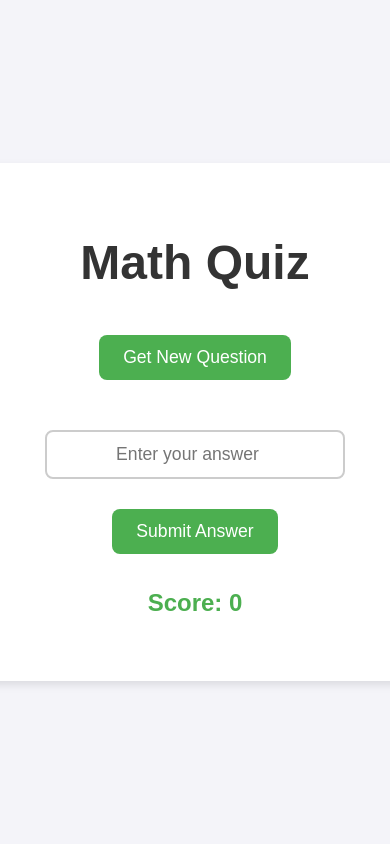
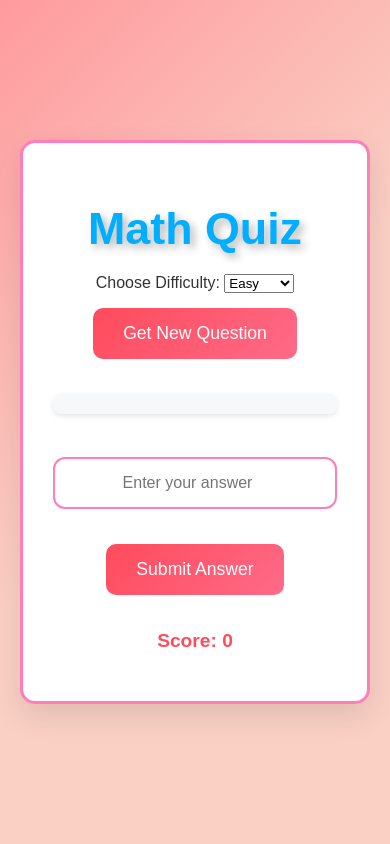
Before and after one commit to VARKALASAIVIGNESH/MathQuiz-app, a Flask app: page / in a window 390 px wide. Run offline with Flask 3, Linux system fonts and the light colour scheme.

Commit message:
index.html

```diff
--- a/templates/index.html
+++ b/templates/index.html
@@ -8,102 +8,135 @@
     <style>
         /* General body styles */
         body {
-            font-family: Arial, sans-serif;
-            text-align: center;
-            background-color: #f4f4f9;
+            font-family: 'Arial', sans-serif;
+            background: linear-gradient(135deg, #ff9a9e, #fad0c4, #fad0c4);
             margin: 0;
             padding: 0;
             display: flex;
-            flex-direction: column;
+            justify-content: center;
             align-items: center;
-            justify-content: center;
             height: 100vh;
             box-sizing: border-box;
+            color: #333;
         }
 
         /* Header styles */
         h1 {
-            color: #333;
-            font-size: 3rem;
-            margin-bottom: 30px;
+            color: #00aeff;
+            font-size: 3.5rem;
+            margin-bottom: 20px;
             font-weight: 700;
+            text-shadow: 4px 4px 8px rgba(0, 0, 0, 0.3);
         }
 
         /* Main container styles */
         .container {
             background-color: #fff;
-            box-shadow: 0 4px 8px rgba(0, 0, 0, 0.1);
+            box-shadow: 0 12px 30px rgba(0, 0, 0, 0.1);
             padding: 40px;
-            border-radius: 10px;
+            border-radius: 15px;
             width: 100%;
             max-width: 500px;
             text-align: center;
+            border: 3px solid #ff7eb9;
+            transition: transform 0.3s ease-in-out;
+        }
+
+        .container:hover {
+            transform: scale(1.05);
         }
 
         /* Button styles */
         button {
-            padding: 12px 24px;
+            padding: 15px 30px;
             margin: 15px;
-            background-color: #4CAF50;
+            background: linear-gradient(135deg, #ff4b5c, #ff6a88);
             color: white;
             border: none;
-            border-radius: 8px;
+            border-radius: 10px;
             cursor: pointer;
-            font-size: 1.1rem;
-            transition: background-color 0.3s ease, transform 0.2s;
+            font-size: 1.2rem;
+            transition: transform 0.2s, background-color 0.3s ease;
         }
 
         button:hover {
-            background-color: #45a049;
-            transform: translateY(-2px);
+            background: linear-gradient(135deg, #ff6a88, #ff4b5c);
+            transform: translateY(-3px);
         }
 
         button:active {
-            transform: translateY(1px);
+            transform: translateY(2px);
         }
 
         /* Input field styles */
         input[type="number"] {
-            padding: 12px;
-            margin: 15px;
-            border: 2px solid #ccc;
-            border-radius: 8px;
+            padding: 15px;
+            margin: 20px 0;
+            border: 2px solid #ff7eb9;
+            border-radius: 12px;
             width: 100%;
             max-width: 300px;
-            font-size: 1.1rem;
+            font-size: 1.2rem;
             text-align: center;
             box-sizing: border-box;
+            transition: border-color 0.3s ease, background-color 0.3s ease;
         }
 
         input[type="number"]:focus {
             outline: none;
-            border-color: #4CAF50;
+            border-color: #ff4b5c;
+            background-color: #fef5f7;
         }
 
         /* Score display styles */
         #scoreDisplay {
             font-size: 1.5rem;
             margin-top: 20px;
-            color: #4CAF50;
+            color: #ff4b5c;
             font-weight: bold;
         }
 
         /* Question text styles */
         #questionDisplay {
+            font-size: 1.4rem;
+            color: #333;
+            margin-top: 20px;
+            font-weight: 600;
+            padding: 10px;
+            background-color: #f7f8fa;
+            border-radius: 8px;
+            box-shadow: 0 2px 5px rgba(0, 0, 0, 0.1);
+        }
+
+        /* Level selection styles */
+        #levelSelect {
+            padding: 12px;
+            margin: 20px 0;
+            border-radius: 10px;
             font-size: 1.2rem;
-            color: #555;
-            margin-top: 20px;
+            border: 2px solid #ff7eb9;
+            background-color: #fff;
+            width: 100%;
+            max-width: 250px;
+            text-align: center;
+            transition: border-color 0.3s ease, background-color 0.3s ease;
+        }
+
+        #levelSelect:focus {
+            outline: none;
+            border-color: #ff4b5c;
+            background-color: #fef5f7;
         }
 
         /* Alert text styles */
         .alert {
             font-size: 1rem;
             color: #fff;
-            background-color: #f44336;
-            padding: 10px;
+            padding: 12px;
             margin: 10px 0;
-            border-radius: 5px;
+            border-radius: 8px;
             display: none;
+            box-shadow: 0 4px 10px rgba(0, 0, 0, 0.2);
         }
 
         .alert.success {
@@ -111,15 +144,71 @@
         }
 
         .alert.error {
-            background-color: #f44336;
+            background-color: #ff4b5c;
         }
+
+        /* Extra styles for text and focus effects */
+        input[type="number"]:focus,
+        #levelSelect:focus {
+            background-color: #fef5f7;
+            border-color: #ff4b5c;
+        }
+
+        /* Footer styles */
+        footer {
+            margin-top: 20px;
+            font-size: 1rem;
+            color: #fff;
+        }
+
+        /* Responsive design for mobile */
+        @media (max-width: 600px) {
+            body {
+                padding: 20px;
+            }
+
+            .container {
+                padding: 30px;
+                width: 100%;
+                max-width: 100%;
+            }
+
+            h1 {
+                font-size: 2.8rem;
+            }
+
+            button {
+                font-size: 1.1rem;
+            }
+
+            input[type="number"],
+            #levelSelect {
+                font-size: 1rem;
+            }
+
+            #scoreDisplay {
+                font-size: 1.2rem;
+            }
+        }
+
     </style>
+
 </head>
 
 <body>
 
     <div class="container">
         <h1>Math Quiz</h1>
+
+        <!-- Level selection -->
+        <div id="levelSelection">
+            <label for="level">Choose Difficulty:</label>
+            <select id="level">
+                <option value="easy">Easy</option>
+                <option value="medium">Medium</option>
+                <option value="hard">Hard</option>
+            </select>
+        </div>
 
         <!-- Button to get a new question -->
         <button id="getQuestion">Get New Question</button>
@@ -137,16 +226,32 @@
 
         <!-- Alert message -->
         <div class="alert" id="alertMessage"></div>
+
+        <!-- Final message -->
+        <div id="finalMessage" style="display:none;">
+            <h2>Congratulations!</h2>
+            <p>Your final score: <span id="finalScore">0</span></p>
+        </div>
     </div>
 
     <script>
         let userScore = 0;
         let currentQuestion = "";
+        let currentLevel = 'easy';
+
+        // Get difficulty level
+        document.getElementById('level').onchange = (e) => {
+            currentLevel = e.target.value;
+        };
 
         // Get a new question
         document.getElementById('getQuestion').onclick = async () => {
-            const response = await fetch('https://mathquiz-app.onrender.com/generate-question', {
+            const response = await fetch('http://127.0.0.1:5000/generate-question', {
                 method: 'POST',
+                headers: {
+                    'Content-Type': 'application/json'
+                },
+                body: JSON.stringify({ level: currentLevel })
             });
             const data = await response.json();
             currentQuestion = data.question;
@@ -162,7 +267,7 @@
                 return;
             }
 
-            const response = await fetch('https://mathquiz-app.onrender.com/submit-answer', {
+            const response = await fetch('http://127.0.0.1:5000/submit-answer', {
                 method: 'POST',
                 headers: {
                     'Content-Type': 'application/json'
@@ -183,6 +288,14 @@
             } else {
                 displayAlert('Wrong Answer!', 'error');
             }
+
+            // Disable submit button after correct or wrong answer and ask for next question
+            document.getElementById('submitAnswer').disabled = true;
+
+            setTimeout(() => {
+                document.getElementById('getQuestion').click();
+                document.getElementById('submitAnswer').disabled = false;
+            }, 2000);
         };
 
         // Display alert messages
```
